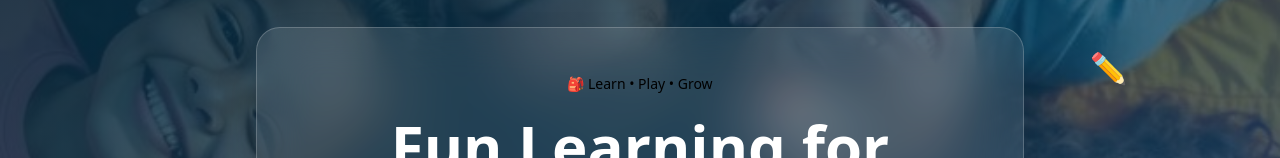
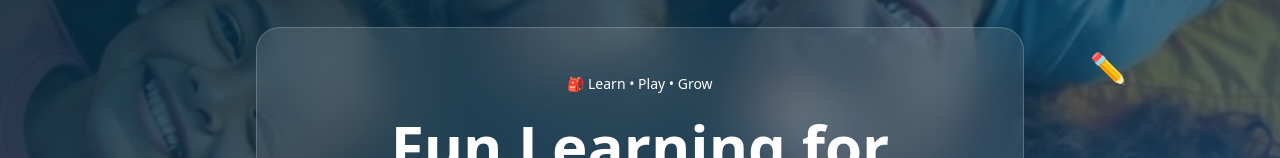
Before and after one commit to Zikam1/KidSmart, a Nuxt app: page / in a window 1280 px wide. Shown: the part 151-309 px from the top of the page. Built offline with nearby package versions, Linux system fonts and the light colour scheme.

Commit message:
text white for home page

```diff
--- a/app/components/home.vue
+++ b/app/components/home.vue
@@ -33,7 +33,7 @@
                   backdrop-blur-xl bg-white/10 border border-white/20 shadow-2xl animate-slideUp">
 
         <!-- Badge -->
-        <span class="inline-block mb-4 px-4 py-1.5 rounded-full text-sm font-medium animate-fadeIn">
+        <span class="inline-block mb-4 px-4 py-1.5 rounded-full text-sm font-medium text-white animate-fadeIn">
           🎒 Learn • Play • Grow
         </span>
 
```
